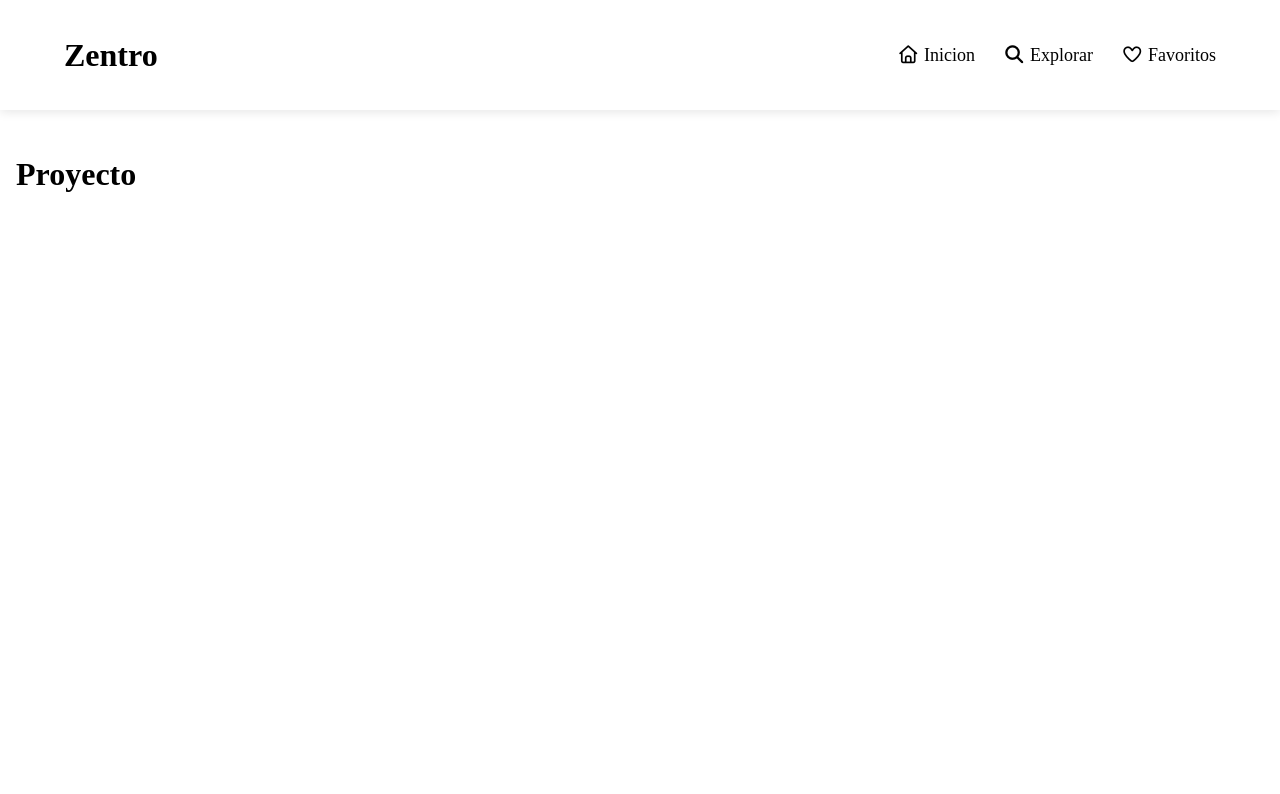
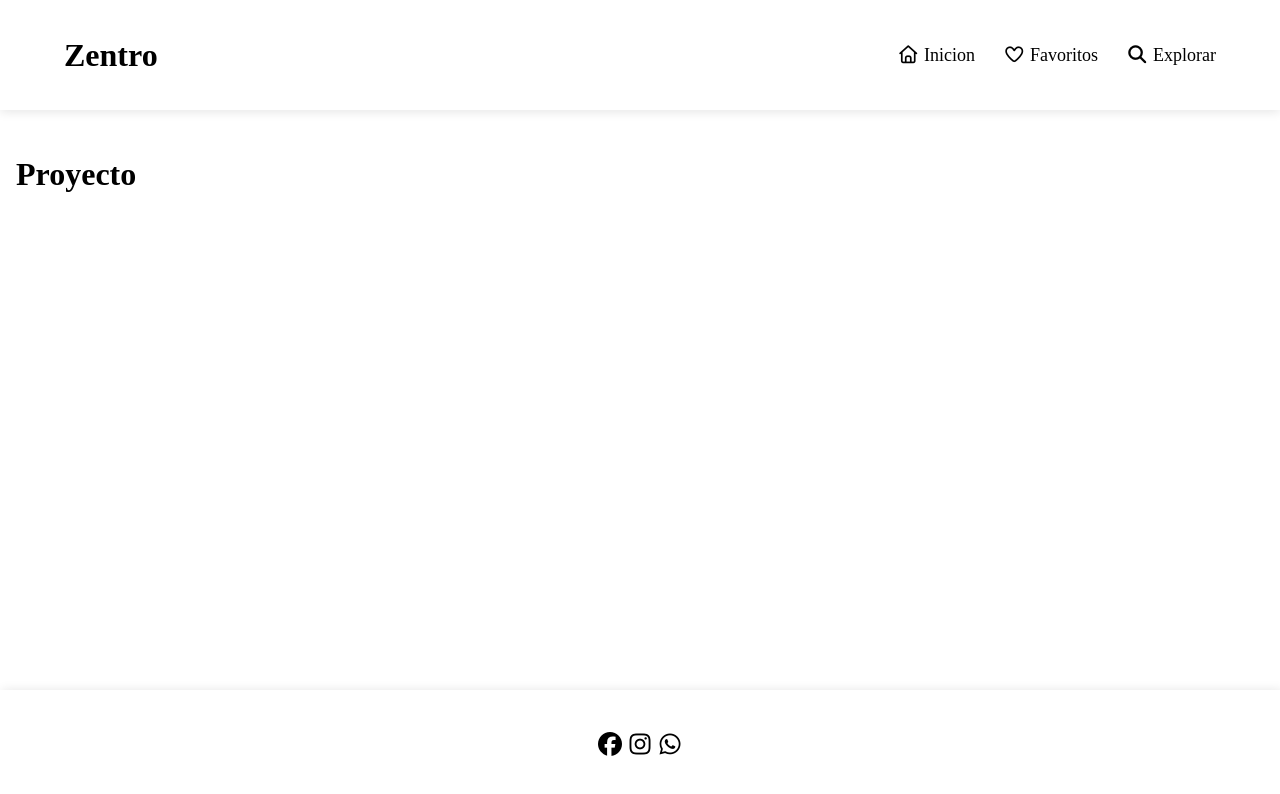
Before and after one commit to luismor98/Zentro, a Vue app: page / in a window 1280 px wide. Shown: the top 794 px of the page. Built offline with nearby package versions, Linux system fonts and the light colour scheme.

Commit message:
Creacion de componente footer cambios leves en el header

```diff
--- a/src/App.vue
+++ b/src/App.vue
@@ -1,16 +1,19 @@
 <script setup>
   import HeaderComp from "./components/HeaderComp.vue"
+  import FooterComp from "./components/FooterComp.vue"
 </script>
 
 <template>
   <body>
-   <HeaderComp></HeaderComp>
-   <h1>Proyecto</h1>
+    <HeaderComp></HeaderComp>
+    <h1>Proyecto</h1>
+    <FooterComp></FooterComp>
   </body>
 </template>
 
 <style scoped>
   body{
     padding-top: 10%;
+    padding-bottom: 10%;
   }
 </style>
--- /dev/null
+++ b/src/components/FooterComp.vue
@@ -0,0 +1,50 @@
+<script setup></script>
+
+<template>
+    <footer class="outer-footer">
+        <div class="inner-footer responsive-wrapper">
+            <a href="#" class="footer-icon"><i class="fa-brands fa-facebook"></i></a>
+			<a href="#" class="footer-icon"><i class="fa-brands fa-instagram"></i></a>
+			<a href="#" class="footer-icon"><i class="fa-brands fa-whatsapp"></i></a>
+        </div>
+    </footer>
+
+</template>
+
+<style>
+:root {
+	--footer-outer-height: 110px;
+	--header-inner-height: 70px;
+}
+
+.outer-footer{
+    height: var(--footer-outer-height);
+	position: absolute;
+	bottom: 0;
+    left: 0;
+    right: 0;
+	display: flex;
+	align-items: center;
+	background-color: white;
+	box-shadow: 2px 0px 10px 0 rgba(0,0,0, 0.1);
+}
+
+.responsive-wrapper {
+	width: 90%;
+	max-width: 1280px;;
+}
+
+.inner-footer{
+    height: var(--footer-inner-height);
+	position: sticky;
+	bottom: 0;
+	display: flex;
+	align-items: center;
+	justify-content: center;
+}
+
+.footer-icon{
+	color:black;
+	font-size: 1.5rem;
+}
+</style>
--- a/src/components/HeaderComp.vue
+++ b/src/components/HeaderComp.vue
@@ -8,8 +8,8 @@
 	    </div>
 		    <nav class="header-navigation">
 			    <a href="#"> <i class="fa-regular fa-house"></i> Inicion </a>
-			    <a href="#"> <i class="fa-solid fa-magnifying-glass"></i> Explorar </a>
 			    <a href="#"> <i class="fa-regular fa-heart"></i> Favoritos </a>
+				<a href="#"> <i class="fa-solid fa-magnifying-glass"></i> Explorar </a>
 		    </nav>
 	    </div>
     </header>
@@ -27,10 +27,6 @@
 :root {
 	--header-outer-height: 110px;
 	--header-inner-height: 70px;
-	--header-height-difference: calc(
-		var(--header-outer-height) - var(--header-inner-height)
-	);
-	--header-bg: #fff;
 }
 
 .responsive-wrapper {
@@ -48,7 +44,6 @@
     right: 0;
 	display: flex;
 	align-items: center;
-
 	background-color: white;
 	box-shadow: 0 2px 10px 0 rgba(0,0,0, 0.1);
 }
@@ -57,7 +52,6 @@
 	height: var(--header-inner-height);
 	position: sticky;
 	top: 0;
-
 	display: flex;
 	align-items: center;
 	justify-content: space-between;
```
